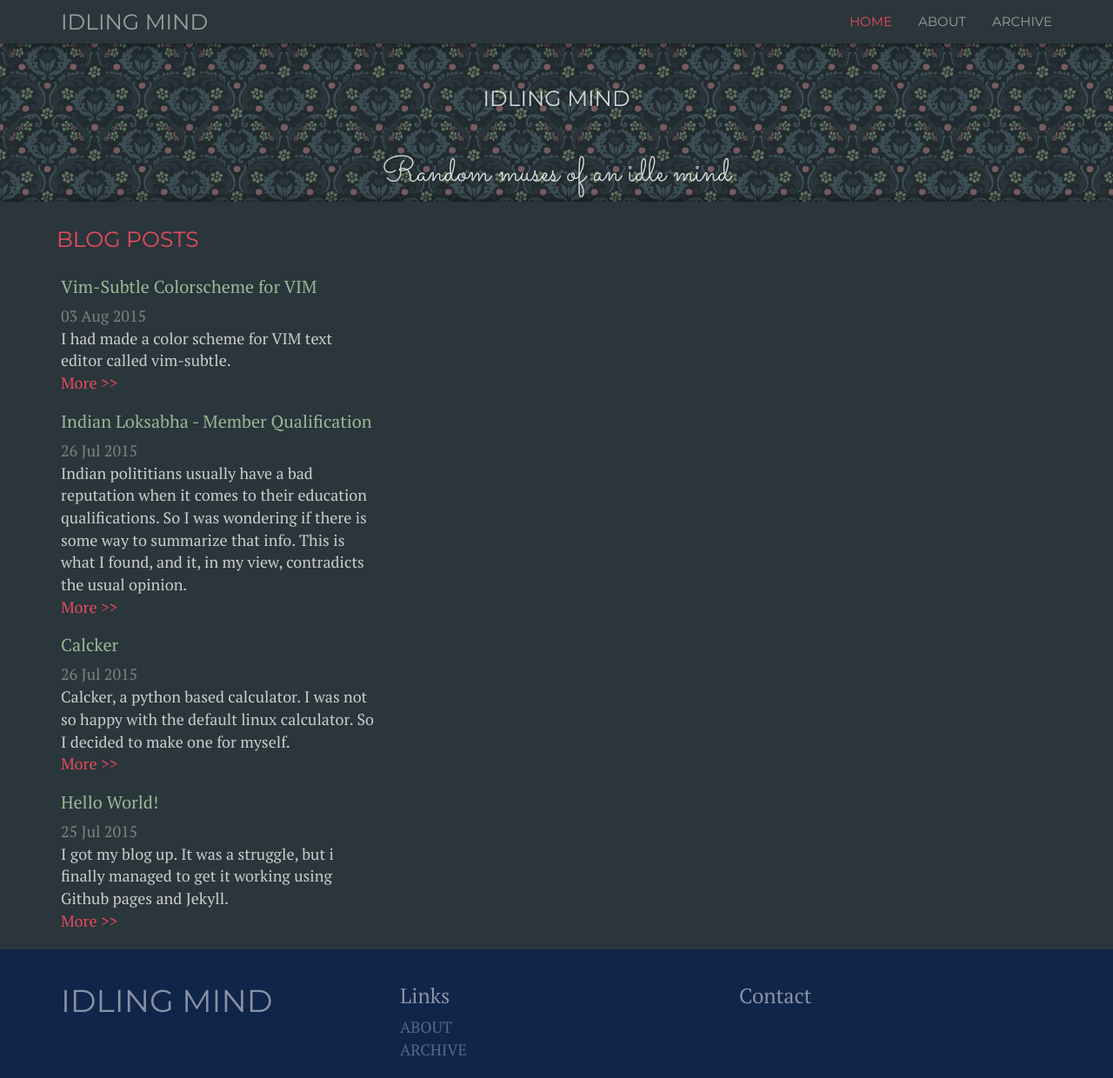
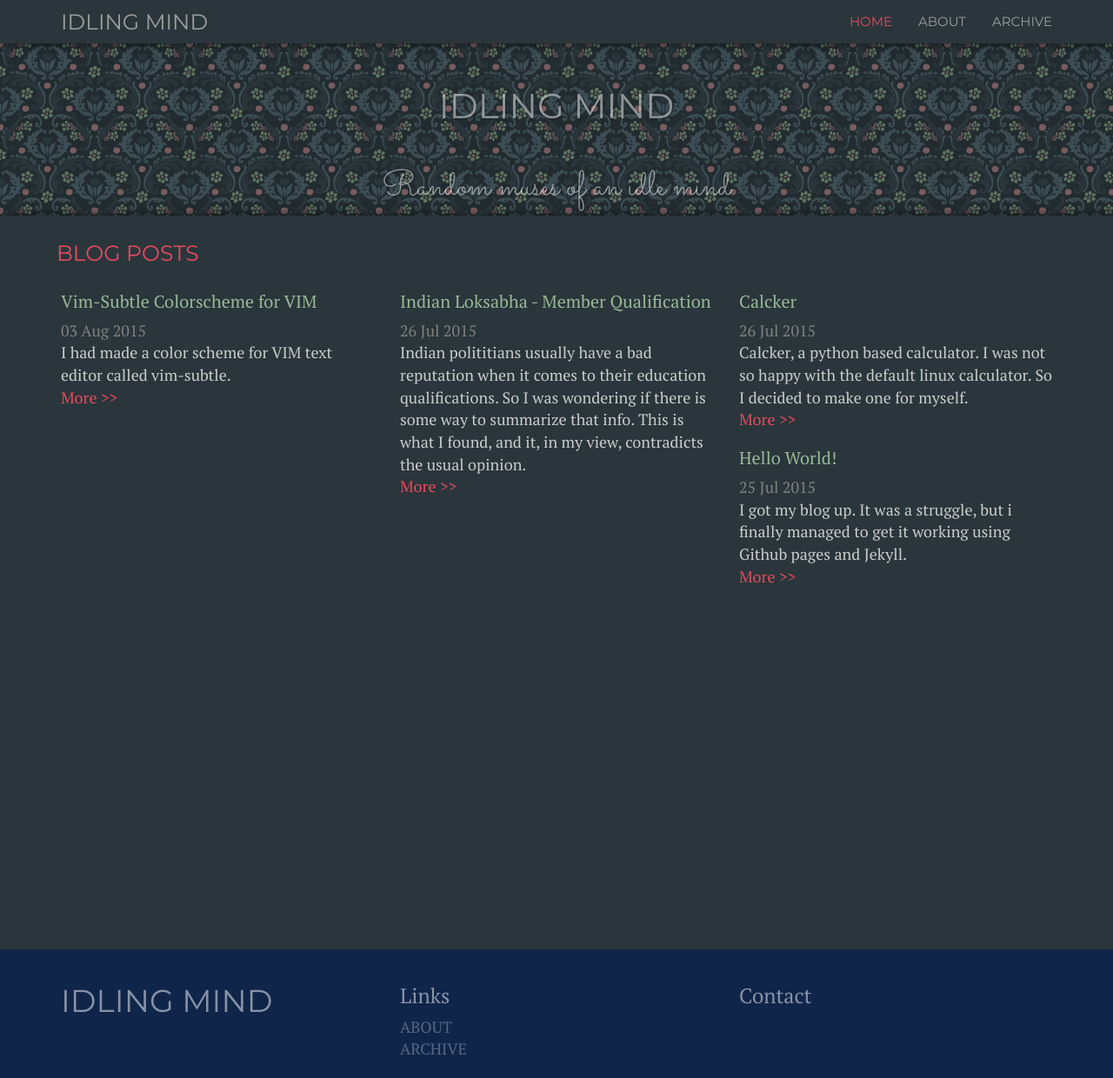
Before and after one commit to idling-mind/idling-mind.github.io, a Jekyll site: the page built from index.html, in a window 1280 px wide and 1240 px high. Shown: the whole window at 87% size. Built offline with Jekyll 4.4.1, drawn with Linux system fonts in a browser that asks for light colours; nearby versions of some CDN libraries; the list of posts is cut into pages by our own code.

Commit message:
Changed bannner

```diff
--- a/public/css/theme.css
+++ b/public/css/theme.css
@@ -45,9 +45,6 @@ h1{
     color:#E84A5F;
     background-color:inherit;
 }
-.banner img{
-      margin:10px;
-    }
 #navbar a{
     font-family: 'Montserrat', sans-serif;
     font-size:15px;
@@ -78,15 +75,14 @@ h1{
 .banner h1, .banner h2{
     text-shadow:1px 1px 2px rgba(0,0,0,0.3);
     text-align:center;
+    color:rgba(255,255,255,0.5);
 }
 .banner h1{
     font-size:35px;
-    color:rgba(255,255,255,0.8);
 }
 .banner h2{
     font-size:40px;
     font-family:"Sacramento", cursive;
-    color:rgba(255,255,255,0.8);
 }
 .banner p{
     font-size:25px;
@@ -108,7 +104,6 @@ h1{
     font-size:20px;
 }
 .post-list .post{
-    clear:both;
 }
 .post-list .post-more{
     color:#E84A5F;
@@ -176,7 +171,7 @@ h1{
 /*------------Style changes for big screens------------*/
 @media (min-width:992px){
     .banner h1{
-        font-size:25px;
+        font-size:40px;
         margin:50px 0;
     }
     .section h1.section-title{
```
